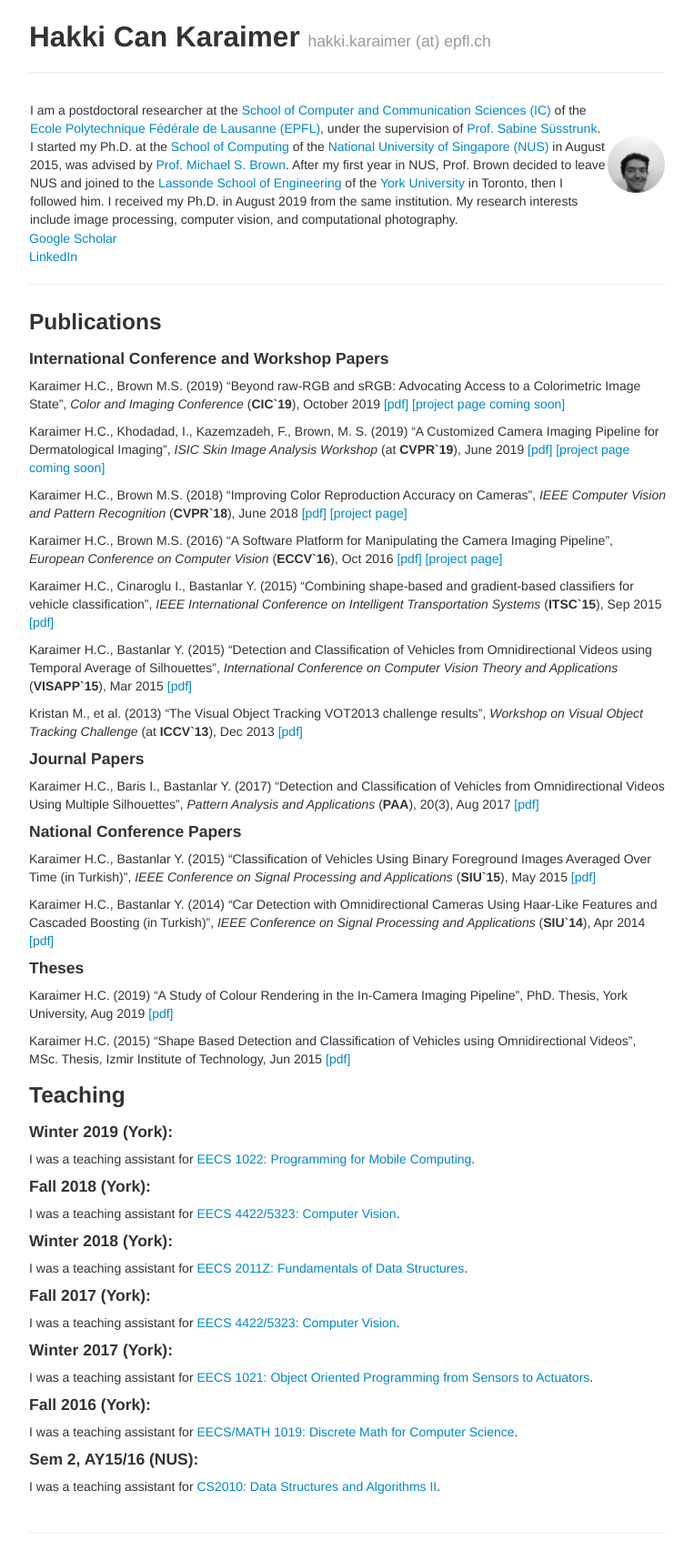
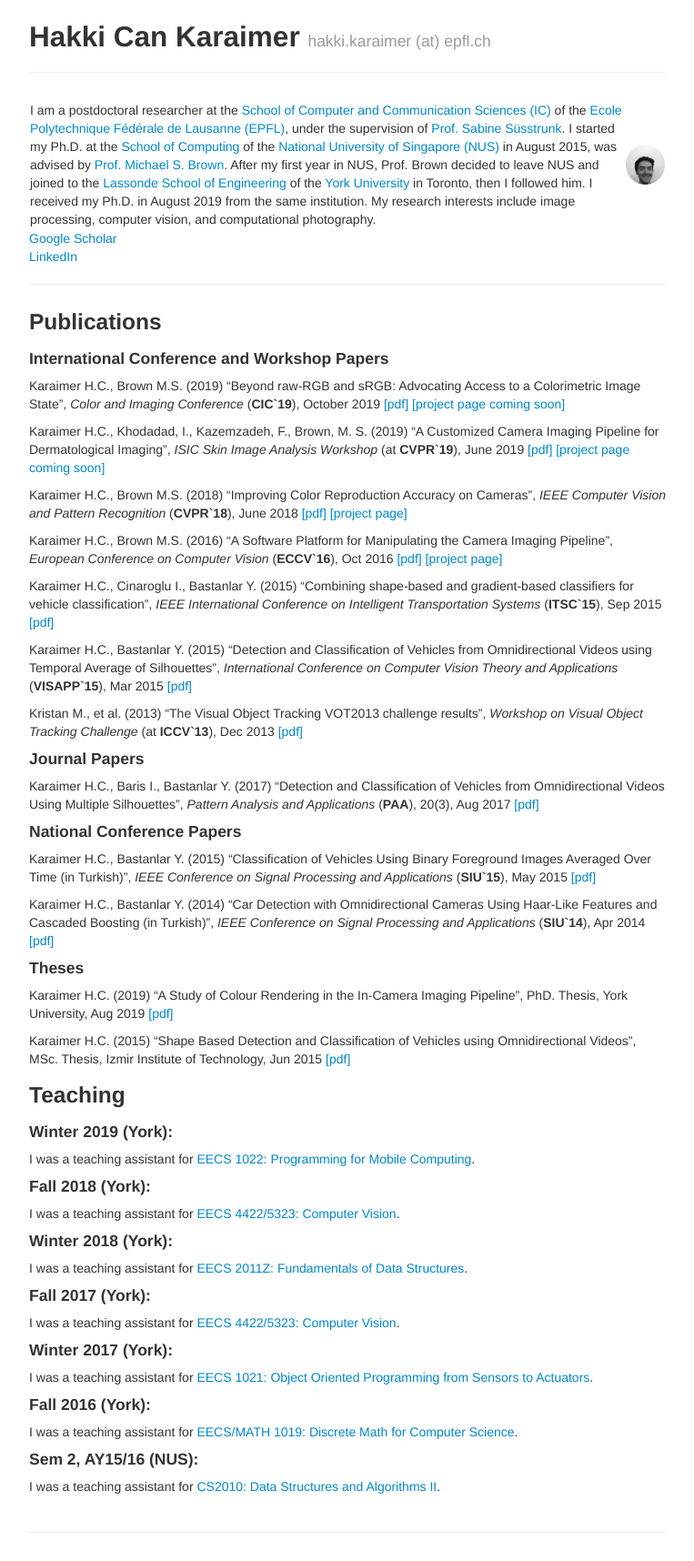
Before and after one commit to karaimer/karaimer.github.io, a Jekyll site: the page built from index.md, in a window 1280 px wide. Shown: the whole page at 91% size, without its empty margins (258-1021 px from the left). Built offline with Jekyll 4.4.1, drawn with Linux system fonts in a browser that asks for light colours.

Commit message:
Update index.md

```diff
--- a/index.md
+++ b/index.md
@@ -8,7 +8,7 @@
 
 | - | - |
 |---|---|
-| I am a postdoctoral researcher at the [School of Computer and Communication Sciences (IC)](https://www.epfl.ch/schools/ic/) of the [Ecole Polytechnique Fédérale de Lausanne (EPFL)](https://www.epfl.ch/en/), under the supervision of [Prof. Sabine Süsstrunk](https://ivrl.epfl.ch/people/people-susstrunk/). I started my Ph.D. at the [School of Computing](https://www.comp.nus.edu.sg) of the [National University of Singapore (NUS)](http://nus.edu.sg/) in August 2015, was advised by [Prof. Michael S. Brown](http://www.cse.yorku.ca/~mbrown/). After my first year in NUS, Prof. Brown decided to leave NUS and joined to the [Lassonde School of Engineering](https://lassonde.yorku.ca) of the [York University](https://www.yorku.ca/index.html) in Toronto, then I followed him. I received my Ph.D. in August 2019 from the same institution. My research interests include image processing, computer vision, and computational photography.     | ![](/image/original_0099.png){:height="480px" width="480px"} |
+| I am a postdoctoral researcher at the [School of Computer and Communication Sciences (IC)](https://www.epfl.ch/schools/ic/) of the [Ecole Polytechnique Fédérale de Lausanne (EPFL)](https://www.epfl.ch/en/), under the supervision of [Prof. Sabine Süsstrunk](https://ivrl.epfl.ch/people/people-susstrunk/). I started my Ph.D. at the [School of Computing](https://www.comp.nus.edu.sg) of the [National University of Singapore (NUS)](http://nus.edu.sg/) in August 2015, was advised by [Prof. Michael S. Brown](http://www.cse.yorku.ca/~mbrown/). After my first year in NUS, Prof. Brown decided to leave NUS and joined to the [Lassonde School of Engineering](https://lassonde.yorku.ca) of the [York University](https://www.yorku.ca/index.html) in Toronto, then I followed him. I received my Ph.D. in August 2019 from the same institution. My research interests include image processing, computer vision, and computational photography.     | ![](/image/original_0099.png){:height="320px" width="320px"} |
 
 [Google Scholar](https://scholar.google.com/citations?user=jhlnGS4AAAAJ&hl=en)
 [LinkedIn](https://www.linkedin.com/in/karaimer)
```
